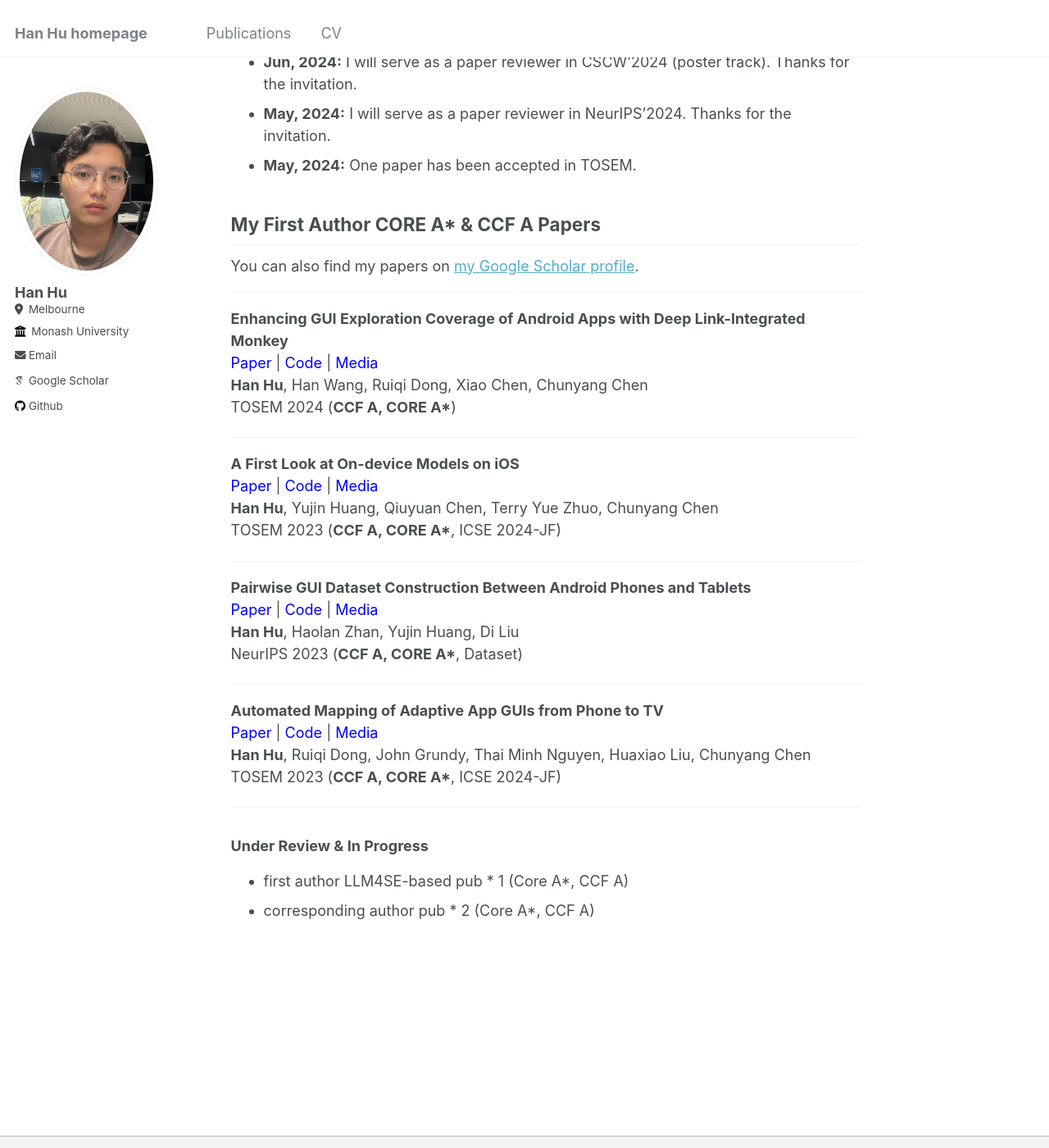
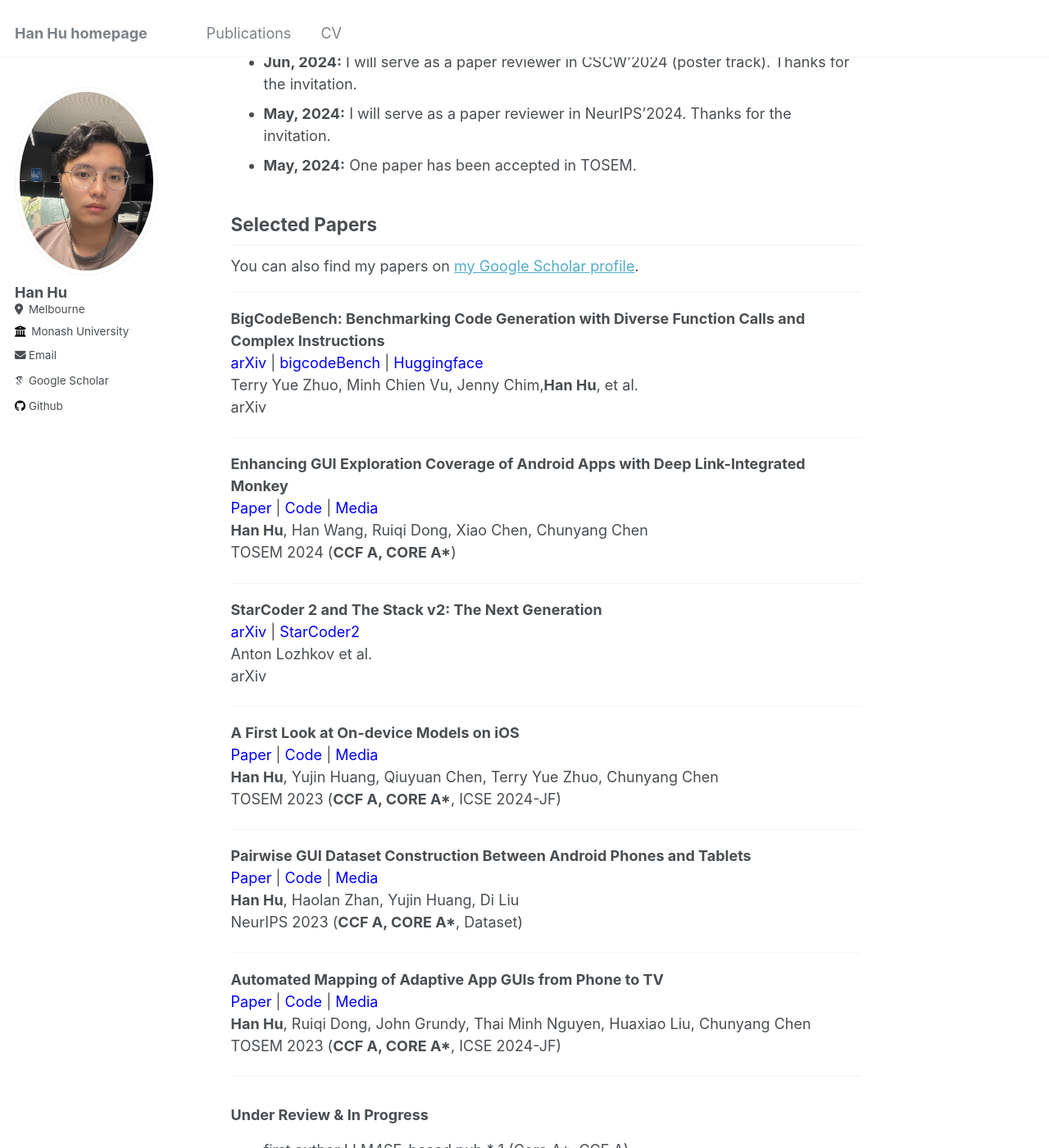
Before and after one commit to huhanGitHub/huhanGitHub.github.io, a Jekyll site: the page built from _pages/about.md, in a window 1280 px wide and 1400 px high, scrolled down 1236 px. Shown: the whole window at 82% size. Built offline with Jekyll 4.4.1, drawn with Linux system fonts in a browser that asks for light colours; some web fonts are replaced.

Commit message:
Update about.md

```diff
--- a/_pages/about.md
+++ b/_pages/about.md
@@ -41,11 +41,20 @@ If there is an opening in your team that aligns with my skills, please feel free
 - **May, 2024:** One paper has been accepted in TOSEM.
 
 
-##  My First Author CORE A* & CCF A Papers
+##  Selected Papers
 
 {% if site.author.googlescholar %}
   <div class="wordwrap">You can also find my papers on <a href="{{site.author.googlescholar}}">my Google Scholar profile</a>.</div>
 {% endif %}
+
+---
+
+**BigCodeBench: Benchmarking Code Generation with Diverse Function Calls and Complex Instructions**<br>
+<a href="https://arxiv.org/abs/2406.15877" style="text-decoration: none; color: blue;">arXiv</a> |
+<a href="https://github.com/bigcode-project/bigcodebench" style="text-decoration: none; color: blue;">bigcodeBench</a> |
+<a href="https://huggingface.co/blog/leaderboard-bigcodebench" style="text-decoration: none; color: blue;">Huggingface</a><br>
+Terry Yue Zhuo, Minh Chien Vu, Jenny Chim,<span style="font-weight: bold;">Han Hu</span>, et al.<br>
+arXiv
 
 ---
 
@@ -55,6 +64,14 @@ If there is an opening in your team that aligns with my skills, please feel free
 <a href="#" style="text-decoration: none; color: blue;">Media</a><br>
 <span style="font-weight: bold;">Han Hu</span>, Han Wang, Ruiqi Dong, Xiao Chen, Chunyang Chen<br>
 TOSEM 2024 (<strong>CCF A, CORE A*</strong>)
+
+---
+
+**StarCoder 2 and The Stack v2: The Next Generation**<br>
+<a href="https://arxiv.org/abs/2402.19173" style="text-decoration: none; color: blue;">arXiv</a> |
+<a href="https://github.com/bigcode-project/starcoder2" style="text-decoration: none; color: blue;">StarCoder2</a> <br>
+Anton Lozhkov et al.<br>
+arXiv
 
 ---
 
```
